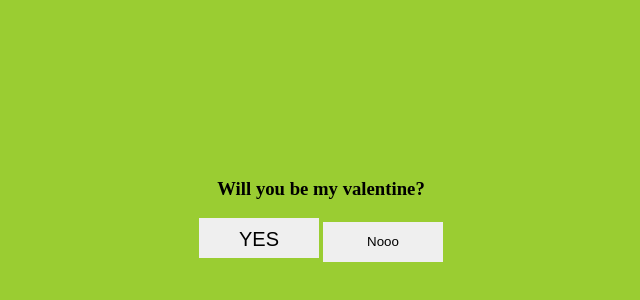
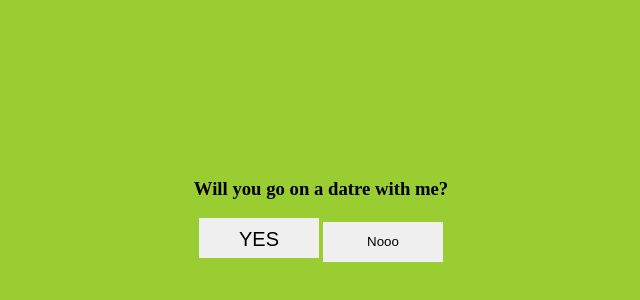
Before and after one commit to Iconic101/datefix, a plain HTML site: page index.html in a window 1280 px wide. Shown: the part 180-480 px from the top of the page, 319-959 px from the left. Drawn offline with Linux system fonts and the light colour scheme.

Commit message:
Update index.html

```diff
--- a/index.html
+++ b/index.html
@@ -8,7 +8,7 @@
 </head>
 <body>
     <div class="container">
-        <h3 id="topic">Will you be my valentine?</h3><br>
+        <h3 id="topic">Will you go on a datre with me?</h3><br>
 
         <div class="buttonContainer">
 
```
